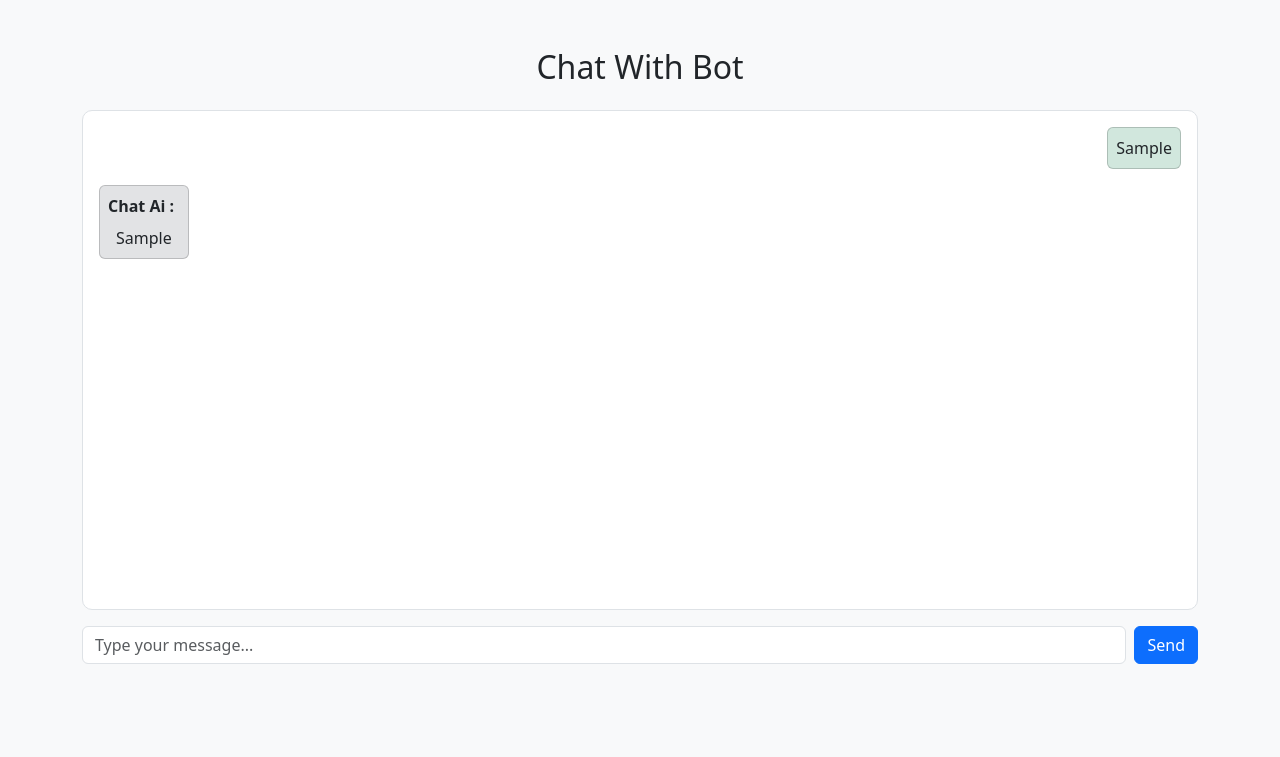
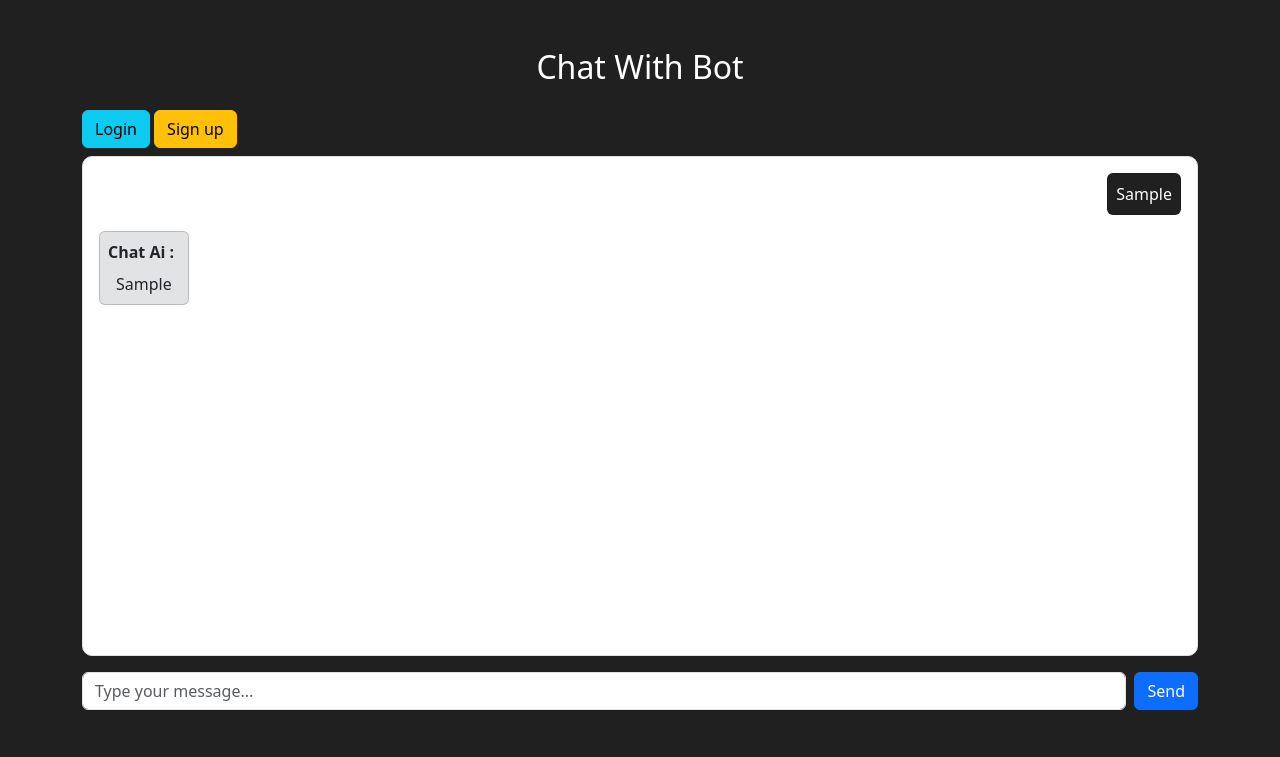
Before and after one commit to sureshdulupolai/Chatbot_Ai, a Django app: template templates/AiHome.html in a window 1280 px wide. Shown: the top 757 px of the page. Run offline with Django 5.2, Linux system fonts and the light colour scheme; the template is opened without the code that fills it: most values are stand-ins (such as "Sample title", 1, 10 or a date in 2020).

Commit message:
login and sign up button, added in template

```diff
--- a/templates/AiHome.html
+++ b/templates/AiHome.html
@@ -7,7 +7,8 @@
   <link href="https://cdn.jsdelivr.net/npm/bootstrap@5.3.3/dist/css/bootstrap.min.css" rel="stylesheet">
   <style>
     body {
-      background-color: #f8f9fa;
+      /* background-color: #f8f9fa; */
+      background-color: rgb(32, 32, 32);
     }
     .chat-box {
       height: 500px;
@@ -24,7 +25,8 @@
       text-align: right;
     }
     .user-message .card {
-      background-color: #d1e7dd;
+      background-color: rgb(32, 32, 32);
+      color: white;
     }
     .bot-message .card {
       background-color: #e2e3e5;
@@ -34,16 +36,17 @@
 <body>
 
 <div class="container py-5">
-  <h2 class="mb-4 text-center">Chat With Bot</h2>
+  <h2 class="mb-4 text-center text-white">Chat With Bot</h2>
+  <a href="#" class="btn btn-info mb-2">Login</a>
+  <a href="#" class="btn btn-warning mb-2">Sign up</a>
   <div class="chat-box mb-3" id="chatBox">
 
+    {% if ai_response %}
     <div class="message user-message">
-        <div class="card d-inline-block">
-            <div class="p-2" id="UserInputData">{{ ai_response }}</div>
-        </div>
+      <div class="card d-inline-block">
+          <div class="p-2" id="UserInputData">{{ ai_response }}</div>
+      </div>
     </div>
-
-    {% if ai_response %}
     <div class="message bot-message">
         <div class="card d-inline-block">
             <div class="p-2"><strong>Chat Ai :</strong></div>
@@ -63,17 +66,17 @@
     event.preventDefault(); // Stop form from submitting
 
     const form = document.getElementById("chatForm"); // The form element
-    const input = document.getElementById("userInput"); // The input field
+    const input = document.getElementById("userInput").value; // The input field
+    console.log(input);
     const display = document.getElementById("UserInputData"); // Where to show the input
 
-    const message = input.value.trim();
-    if (message === "") return;
+    // const message = input.value.trim();
+    if (input === "") return;
 
-    display.textContent = message;
+    display.textContent = input;
 
     form.submit();
   });
-
 
 //   chatForm.addEventListener("submit", function(e) {
 //     e.preventDefault();
```
